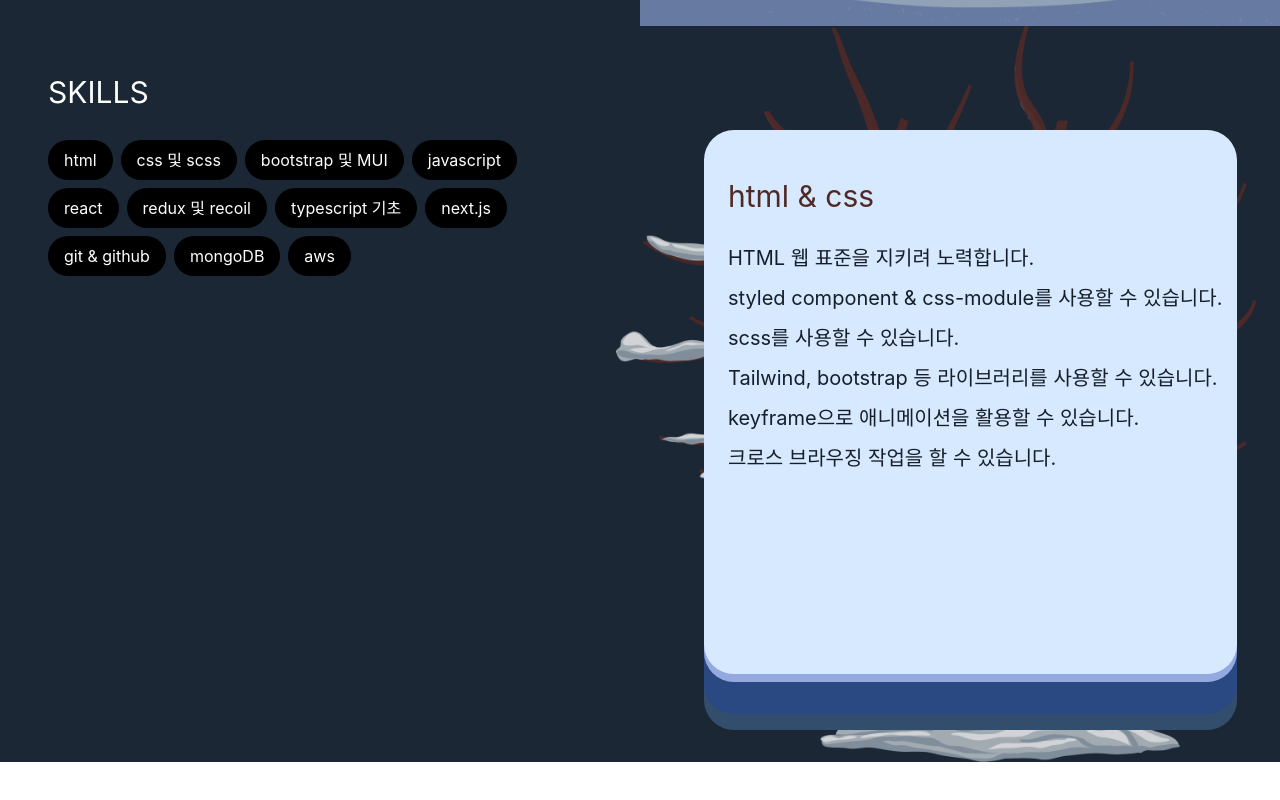
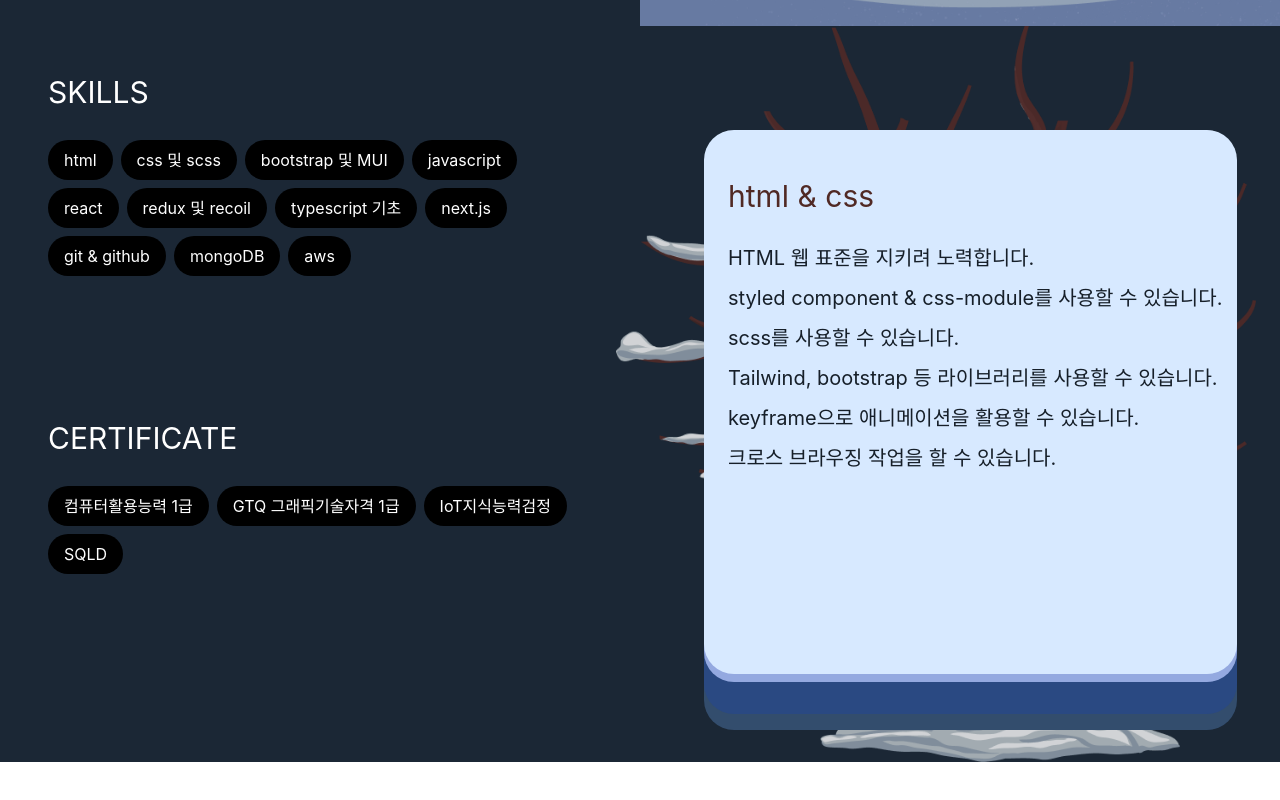
Before and after one commit to Dragonite-Lee/newPortfolio, a React (Create React App) app: page / in a window 1280 px wide. Shown: the part 1446-2246 px from the top of the page. Built offline with nearby package versions, Linux system fonts and the light colour scheme.

Commit message:
certificate부분 제작

```diff
--- a/src/App.js
+++ b/src/App.js
@@ -1,13 +1,44 @@
 import './App.css';
 // tailwindCss 적용
+import { useRef, useEffect } from 'react';
 import "./index.css";
 import Header from './header';
 import WhoAmI from './whoAmi';
 import Skills from './skills';
 
 function App() {
+
+  const snowRef = useRef();
+
+  useEffect(()=>{
+    // *눈을 만들어주는 함수
+    function createSnow() {
+      const el = document.createElement('div');
+      el.classList.add(`w-[7px]`);
+      el.classList.add(`h-[7px]`)
+      el.classList.add('bg-black')
+      el.classList.add('opacity-100')
+      el.classList.add('rounded-[50%]')
+      el.classList.add('relative')
+      el.classList.add('blur-[1px]')
+      // el.classList.add(`animate-[snow_linear_infinite]`)
+      // el.style.marginLeft = randomPosition() + 'px'
+      // el.style.animationDuration = `${Math.random() * (20 - 8) + 8}s`
+      snowRef.current.appendChild(el);
+    };
+    // *눈 생성 함수
+    for(let i = 0; i < 500; i++) {
+      createSnow()
+      // console.log(1)
+    }
+  },[])
+
+
+  function randomPosition() {
+    return Math.floor(Math.random() * window.innerWidth)
+  }
   return (
-    <div className="App">
+    <div className="App" ref={snowRef}>
       <Header />
       <WhoAmI />
       <Skills />
--- a/src/skills.jsx
+++ b/src/skills.jsx
@@ -16,6 +16,12 @@ const skillsName = [
     "git & github",
     "mongoDB",
     "aws"
+];
+const certificateName = [
+    "컴퓨터활용능력 1급",
+    "GTQ 그래픽기술자격 1급",
+    "IoT지식능력검정",
+    "SQLD"
 ]
 
 export default function Skills() {
@@ -52,16 +58,15 @@ export default function Skills() {
         if(pill) {
             for (let i = 0; i < pillsRef.current.length; i++) {
                 gsap.to(pillsRef.current[i], {
-                    duration: 1.3,
+                    duration: 1,
                     opacity: 1,
-                    delay: Math.random() * 1,
+                    delay: i * 0.2,
                     ease: "power3.inOut",
                 });
             }
         }
         return () => window.removeEventListener('scroll', tween)
     })
-
 
 
     return(
@@ -74,8 +79,22 @@ export default function Skills() {
                         <div className="flex align-center justify-left flex-wrap gap-2 mt-[30px] px-12">
                             {skillsName.map((data,index)=>(
                                 <div key={index}
-                                    className="bg-black py-2 px-4 opacity-80 text-white rounded-[30px] opacity-0"
+                                    className="bg-black py-2 px-4 opacity-0 text-white rounded-[30px]"
                                     ref={e => pillsRef.current[index] = e}
+                                >
+                                    {data}
+                                </div>
+                            ))}
+                        </div>
+                    </div>
+                    <div className="text-3xl text-left pt-36 text-white pl-12">CERTIFICATE</div>
+                    <div>
+                        {/* *자격증부분 */}
+                        <div className="flex align-center justify-left flex-wrap gap-2 mt-[30px] px-12">
+                            {certificateName.map((data,index)=>(
+                                <div key={index}
+                                    className="bg-black py-2 px-4 opacity-0 text-white rounded-[30px]"
+                                    ref={e => pillsRef.current[index+11] = e}
                                 >
                                     {data}
                                 </div>
```
